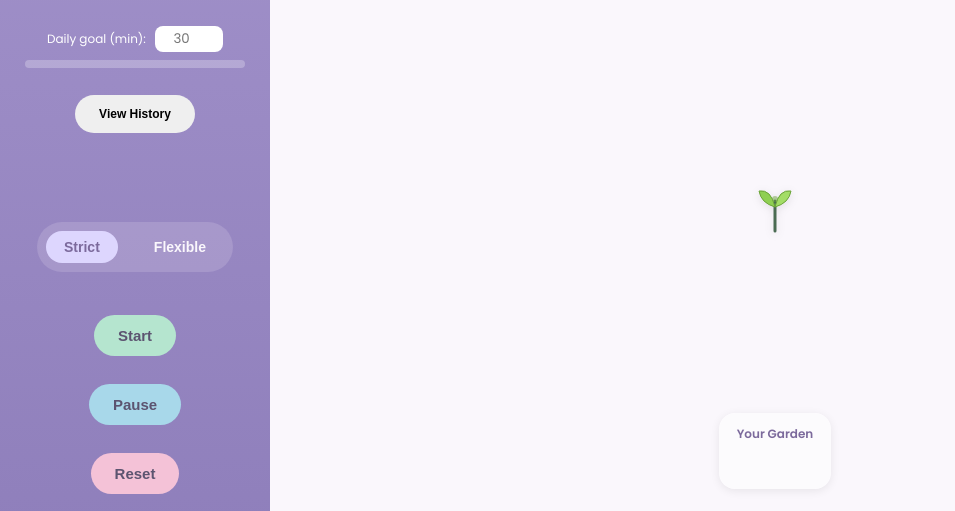
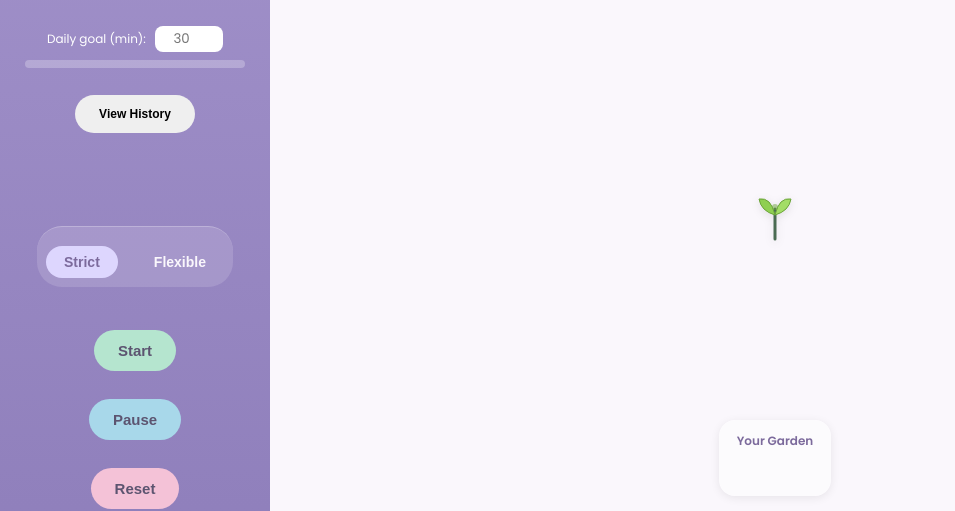
Before and after one commit to jiya032007/focus-garden, a plain HTML site: page index.html in a window 1280 px wide. Shown: the part 290-801 px from the top of the page, without its empty margins (0-955 px from the left). Drawn offline with Linux system fonts and the light colour scheme.

Commit message:
add a divider between sidebar stats and controls

```diff
--- a/style.css
+++ b/style.css
@@ -476,3 +476,9 @@ textarea:focus-visible {
 #goalFill.complete {
     background: #ffd166;
 }
+
+.mode-selector {
+    border-top: 1px solid rgba(255, 255, 255, 0.25);
+    padding-top: 14px;
+    margin-top: 4px;
+}
```
